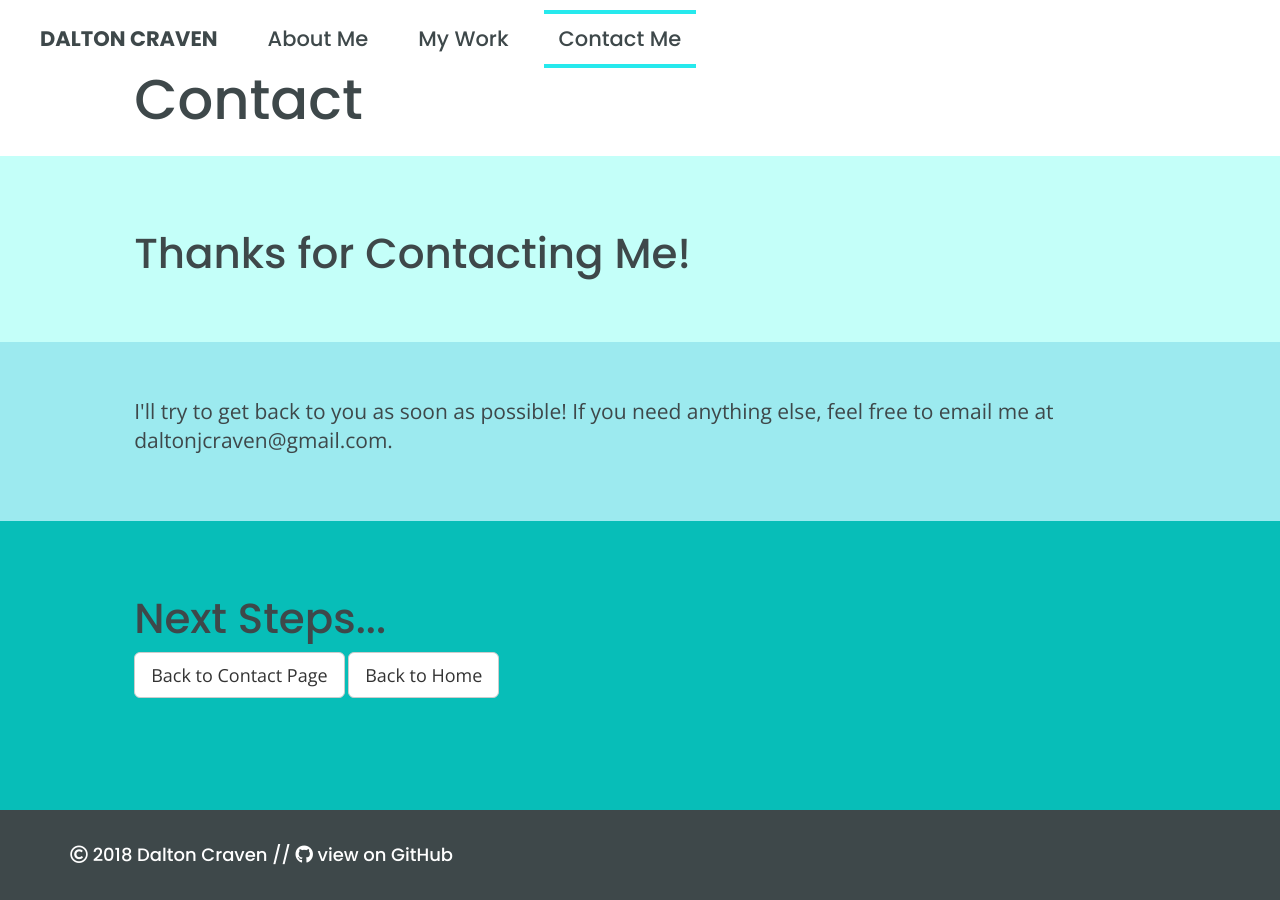
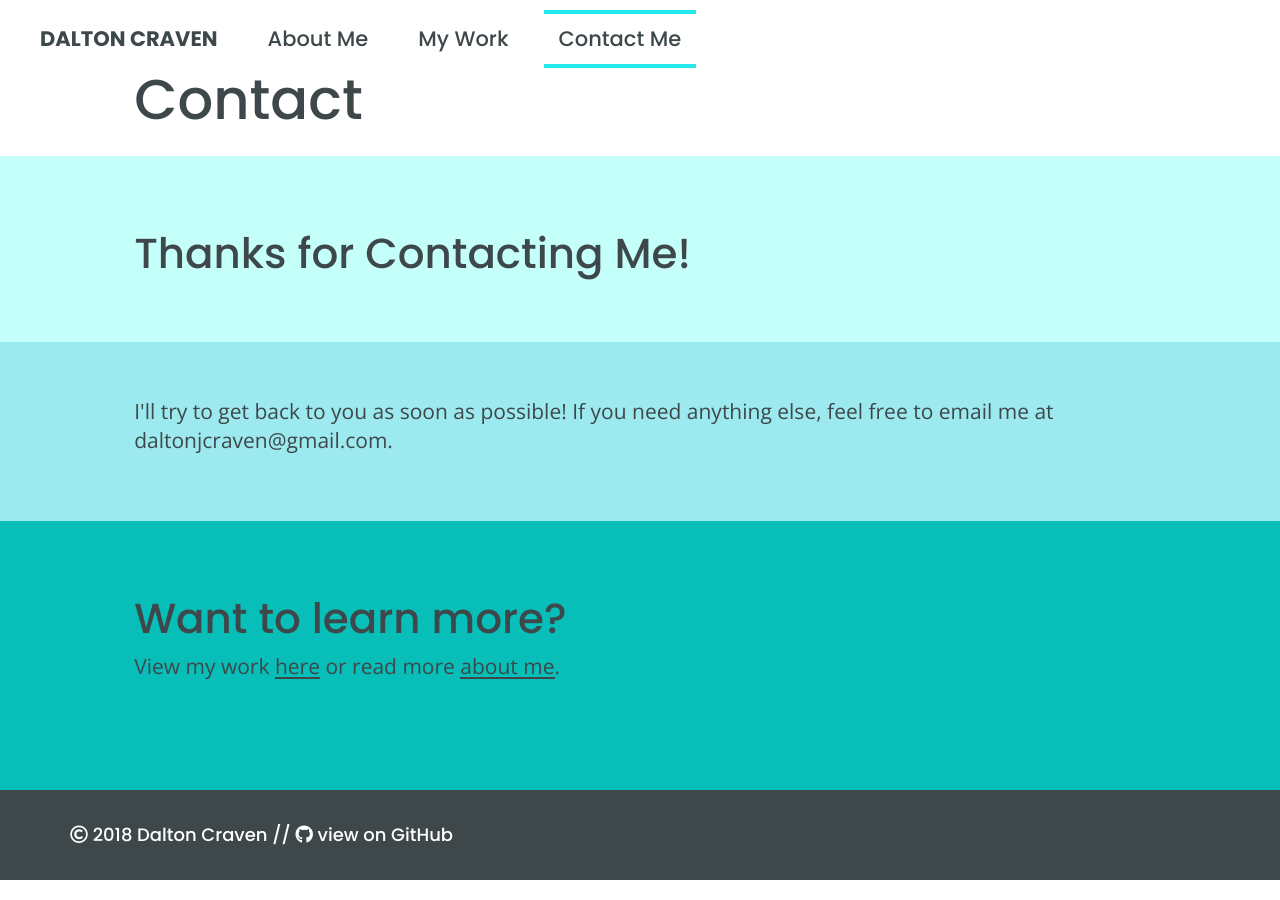
Before and after one commit to cravend/dev, a Jekyll site: the page built from contact/thanks.html, in a window 1280 px wide and 900 px high, scrolled down 34 px. Built offline with Jekyll 4.4.1, drawn with Linux system fonts in a browser that asks for light colours; nearby versions of some CDN libraries.

Commit message:
use consistant call to action

```diff
--- a/assets/css/main.scss
+++ b/assets/css/main.scss
@@ -59,7 +59,7 @@
 }
 
 .tall {
-  min-height: 20vh !important;
+  min-height: 30vh !important;
 }
 .home-item {
   padding: 0 15px !important;
--- a/contact/thanks.html
+++ b/contact/thanks.html
@@ -19,10 +19,9 @@
     </div>
   </div>
   <div class="color-box row tall" id="four">
-    <div class="col-xs-12 col-md-10 col-md-offset-1 extra-big tall">
-      <h2 class="featurette-heading">Next Steps...</h2>
-      <a href="/contact" class="btn btn-default btn-lg" role="button">Back to Contact Page</a>
-      <a href="/" class="btn btn-default btn-lg" role="button">Back to Home</a>
+    <div class="col-xs-12 col-md-10 col-md-offset-1 extra-big">
+      <h2 class="featurette-heading">Want to learn more?</h2>
+      <p>View my work <a href="/work" class="hover-link">here</a> or read more <a href="/about" class="hover-link">about me</a>.</p>
     </div>
   </div>
 </div>
--- a/work/index.html
+++ b/work/index.html
@@ -29,7 +29,8 @@
     </div>
     <div class="color-box row" id="four">
       <div class="col-xs-12 col-md-10 col-md-offset-1 extra-big">
-        <p>Have any questions about my work? Need a website developed? Feel free to contact me! <a href="/contact" class="hover-link">Check the contact page out</a> or email me at <a href="mailto:{{ site.email }}" class="hover-link">{{ site.email }}</a>.</p>
+        <h2 class="featurette-heading">Want to learn more?</h2>
+        <p>Contact me <a href="/contact" class="hover-link">here</a> or read more <a href="/about" class="hover-link">about me</a>.</p>
       </div>
     </div>
 </div>
```
